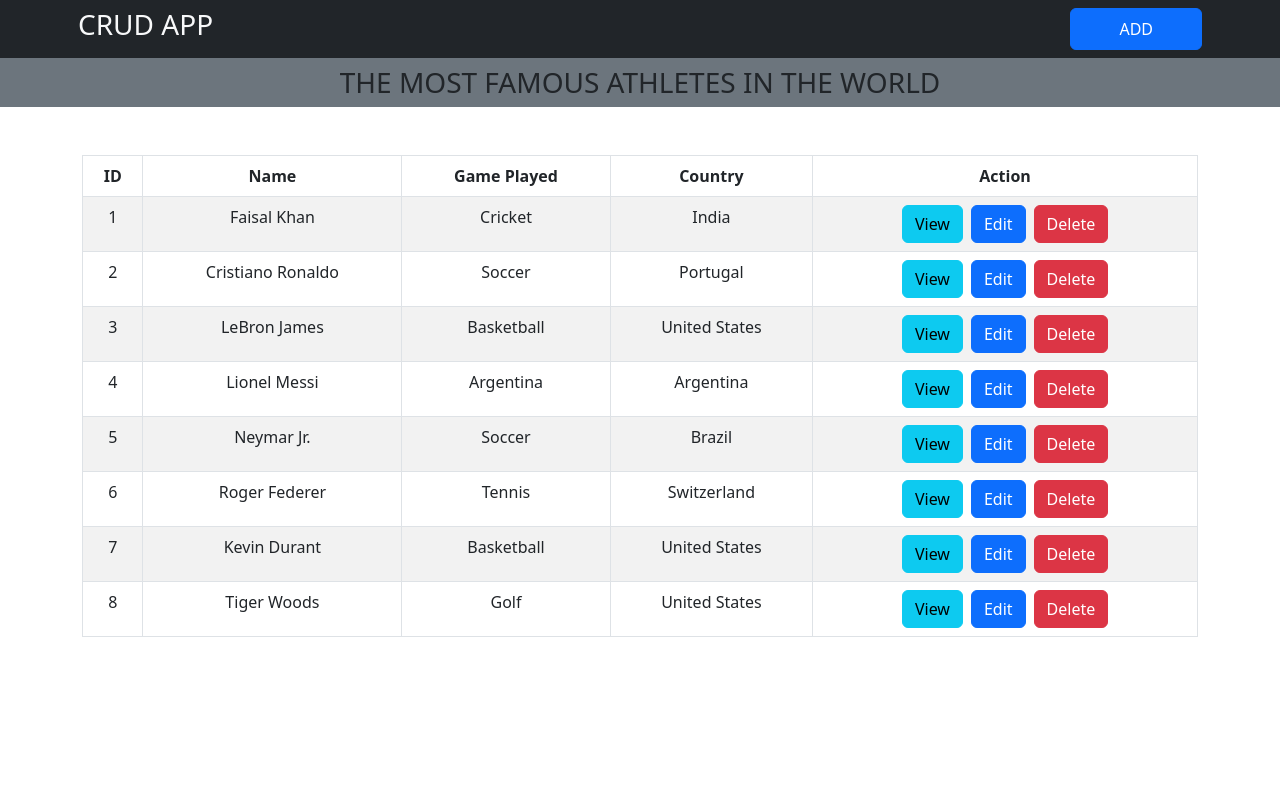
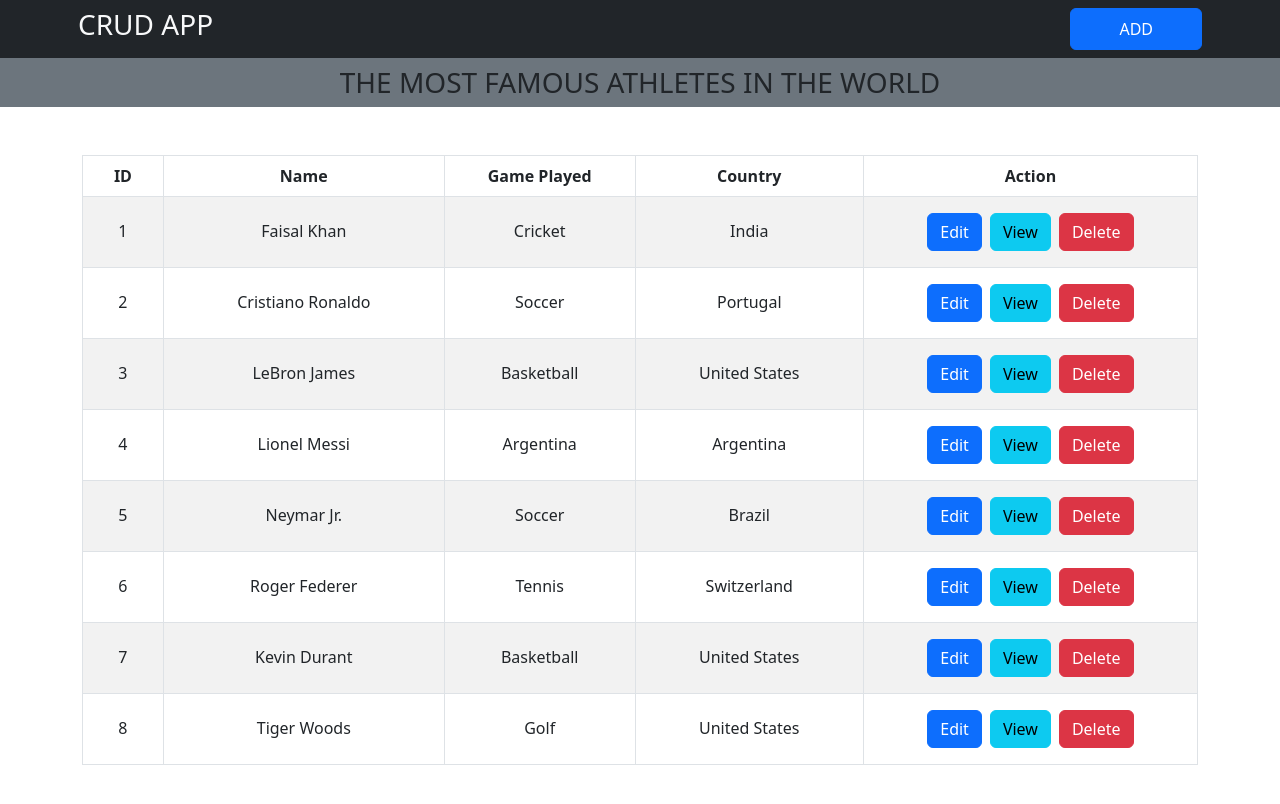
Before and after one commit to nasir8405/crud-app-redux, a React (Create React App) app: page / in a window 1280 px wide. Shown: the top 804 px of the page. Built offline with nearby package versions, Linux system fonts and the light colour scheme.

Commit message:
New Code Updated

```diff
--- a/src/components/Home/EditUser.js
+++ b/src/components/Home/EditUser.js
@@ -35,7 +35,7 @@ export const EditUser = ({ id, index }) => {
   };
   return (
     <>
-      <Button className="btn btn-primary mx-2" onClick={handleShow}>
+      <Button className="btn btn-primary" onClick={handleShow}>
         Edit
       </Button>
 
--- a/src/components/Home/Home.js
+++ b/src/components/Home/Home.js
@@ -30,30 +30,22 @@ export const Home = () => {
               return (
                 <tr key={item.id}>
                   <td>
-                    <div className="h-100 d-flex align-center justify-content-center">
-                      {item.id}
-                    </div>
+                    <div>{item.id}</div>
                   </td>
                   <td>
-                    <div className="h-100 d-flex align-center justify-content-center">
-                      {item.col2}
-                    </div>
+                    <div>{item.col2}</div>
                   </td>
                   <td>
-                    <div className="h-100 d-flex align-center justify-content-center">
-                      {item.col3}
-                    </div>
+                    <div>{item.col3}</div>
                   </td>
                   <td>
-                    <div className="h-100 d-flex align-center justify-content-center">
-                      {item.col4}
-                    </div>
+                    <div>{item.col4}</div>
                   </td>
                   <td>
-                    <Link to={`user/${item.id}`} className="btn btn-info">
+                    <EditUser id={item.id} index={index} />
+                    <Link to={`user/${item.id}`} className="btn btn-info m-2">
                       View
                     </Link>
-                    <EditUser id={item.id} index={index} />
                     <button
                       className="btn btn-danger"
                       onClick={() => deleteUser(item.id)}
--- a/src/index.css
+++ b/src/index.css
@@ -1,13 +1,25 @@
 body {
   margin: 0;
-  font-family: -apple-system, BlinkMacSystemFont, 'Segoe UI', 'Roboto', 'Oxygen',
-    'Ubuntu', 'Cantarell', 'Fira Sans', 'Droid Sans', 'Helvetica Neue',
+  font-family: -apple-system, BlinkMacSystemFont, "Segoe UI", "Roboto", "Oxygen",
+    "Ubuntu", "Cantarell", "Fira Sans", "Droid Sans", "Helvetica Neue",
     sans-serif;
   -webkit-font-smoothing: antialiased;
   -moz-osx-font-smoothing: grayscale;
 }
 
 code {
-  font-family: source-code-pro, Menlo, Monaco, Consolas, 'Courier New',
+  font-family: source-code-pro, Menlo, Monaco, Consolas, "Courier New",
     monospace;
 }
+
+th,
+td {
+  padding: 0.5rem 0 !important;
+}
+
+@media screen and (min-width: 600px) {
+  td > div {
+    padding: 0.375rem 0.75rem;
+    margin: 0.5rem;
+  }
+}
```
